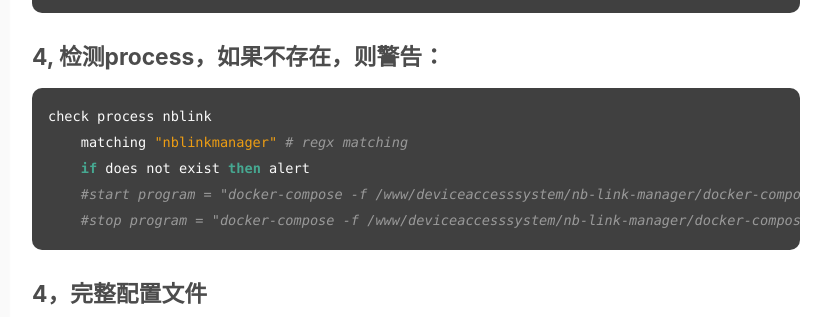
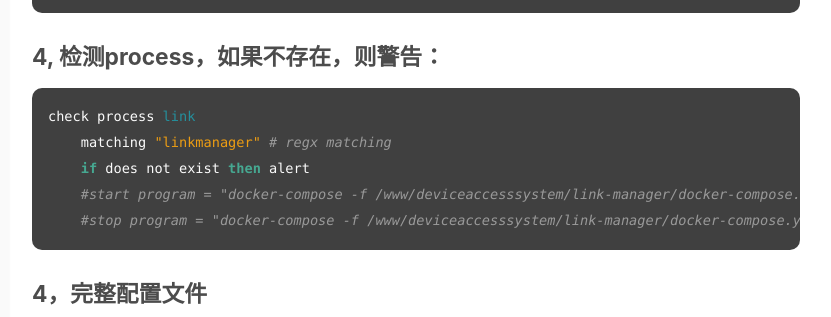
Before and after one commit to ruifengz90/ruifengz90.github.io, a Jekyll site: the page built from _posts/2020-01-01-monit-check-linux-status.md, in a window 1280 px wide and 900 px high, scrolled down 1111 px. Shown: the part 152-469 px from the top of the window, without its empty margins (280-1111 px from the left). Built offline with Jekyll 4.4.1, drawn with Linux system fonts in a browser that asks for light colours; some of the changed text lies outside the part shown.

Commit message:
Update 2020-01-01-monit-check-linux-status.md

````diff
--- a/_posts/2020-01-01-monit-check-linux-status.md
+++ b/_posts/2020-01-01-monit-check-linux-status.md
@@ -50,11 +50,11 @@ check system $HOST
 ## 4, 检测process，如果不存在，则警告：
 
 ```shell
-check process nblink
-    matching "nblinkmanager" # regx matching
+check process link
+    matching "linkmanager" # regx matching
     if does not exist then alert
-    #start program = "docker-compose -f /www/deviceaccesssystem/nb-link-manager/docker-compose.yaml up -d"
-    #stop program = "docker-compose -f /www/deviceaccesssystem/nb-link-manager/docker-compose.yaml down"
+    #start program = "docker-compose -f /www/deviceaccesssystem/link-manager/docker-compose.yaml up -d"
+    #stop program = "docker-compose -f /www/deviceaccesssystem/link-manager/docker-compose.yaml down"
 ```
 
 ## 4，完整配置文件
````
Also changed, not shown: other parts of _posts/2020-01-01-monit-check-linux-status.md (+1 -1 lines).
